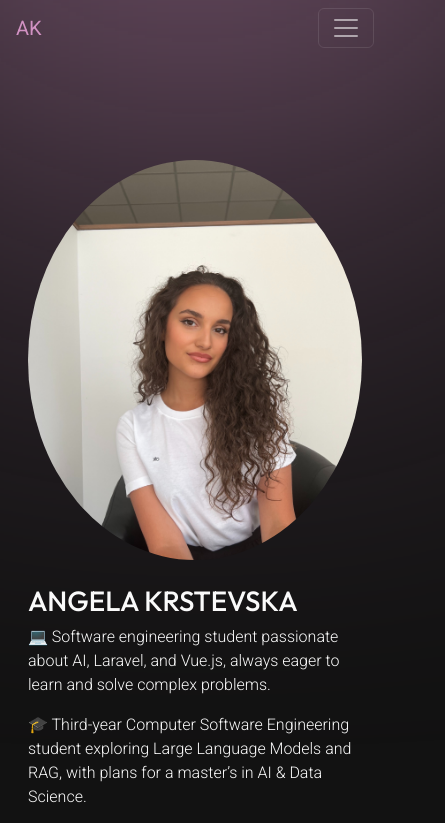
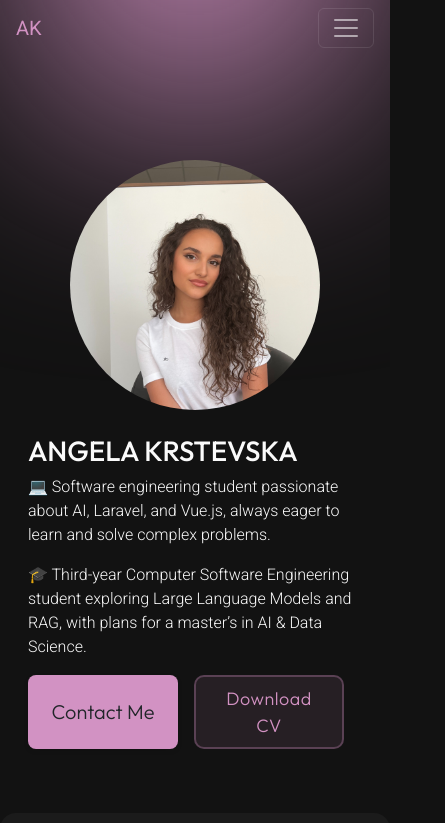
Before and after one commit to akrstevska/portfolio, an Angular app: page / in a window 390 px wide. Shown: the top 823 px of the page, 445 px wide, since content can reach past the window. Built offline with nearby package versions, Linux system fonts and the light colour scheme.

Commit message:
quick fix

```diff
--- a/src/app/sections/about/about.component.css
+++ b/src/app/sections/about/about.component.css
@@ -14,3 +14,15 @@ h1{
 #links-container a{
   color: #FAFAFA;
 }
+.profile-img {
+  width: 100%;
+  max-width: 400px;
+  aspect-ratio: 1 / 1;
+  object-fit: cover;
+}
+
+@media (max-width: 767px) {
+  .profile-img {
+    max-width: 250px;
+  }
+}
--- a/src/app/sections/about/about.component.html
+++ b/src/app/sections/about/about.component.html
@@ -1,8 +1,12 @@
 <section id="about" class="py-5">
   <div class="row mb-5 p-3">
     <div class="col-md-6 text-center col-12">
-      <img [src]="userDetails.profileImage" [alt]="userDetails.name" class="img-fluid rounded-circle mb-4" style="width: 400px; height: 400px; object-fit: cover;" height="4032" width="3024">
-    </div>
+    <img
+      [src]="userDetails.profileImage"
+      [alt]="userDetails.name"
+      class="img-fluid rounded-circle mb-4 profile-img">
+
+        </div>
 
     <div class="col-md-6 d-flex flex-column justify-content-center col-12">
       <h1 class="color-light font-outfit">{{ userDetails.name }}</h1>
--- a/src/styles.css
+++ b/src/styles.css
@@ -153,3 +153,11 @@ section {
   transform: translateY(0);
   box-shadow: 0 5px 10px rgba(211, 146, 195, 0.2);
 }
+@media (max-width: 767px) {
+  .header-light {
+    filter: blur(120px);
+    width: 300px;
+    height: 400px;
+    top: -300px;
+  }
+}
```
